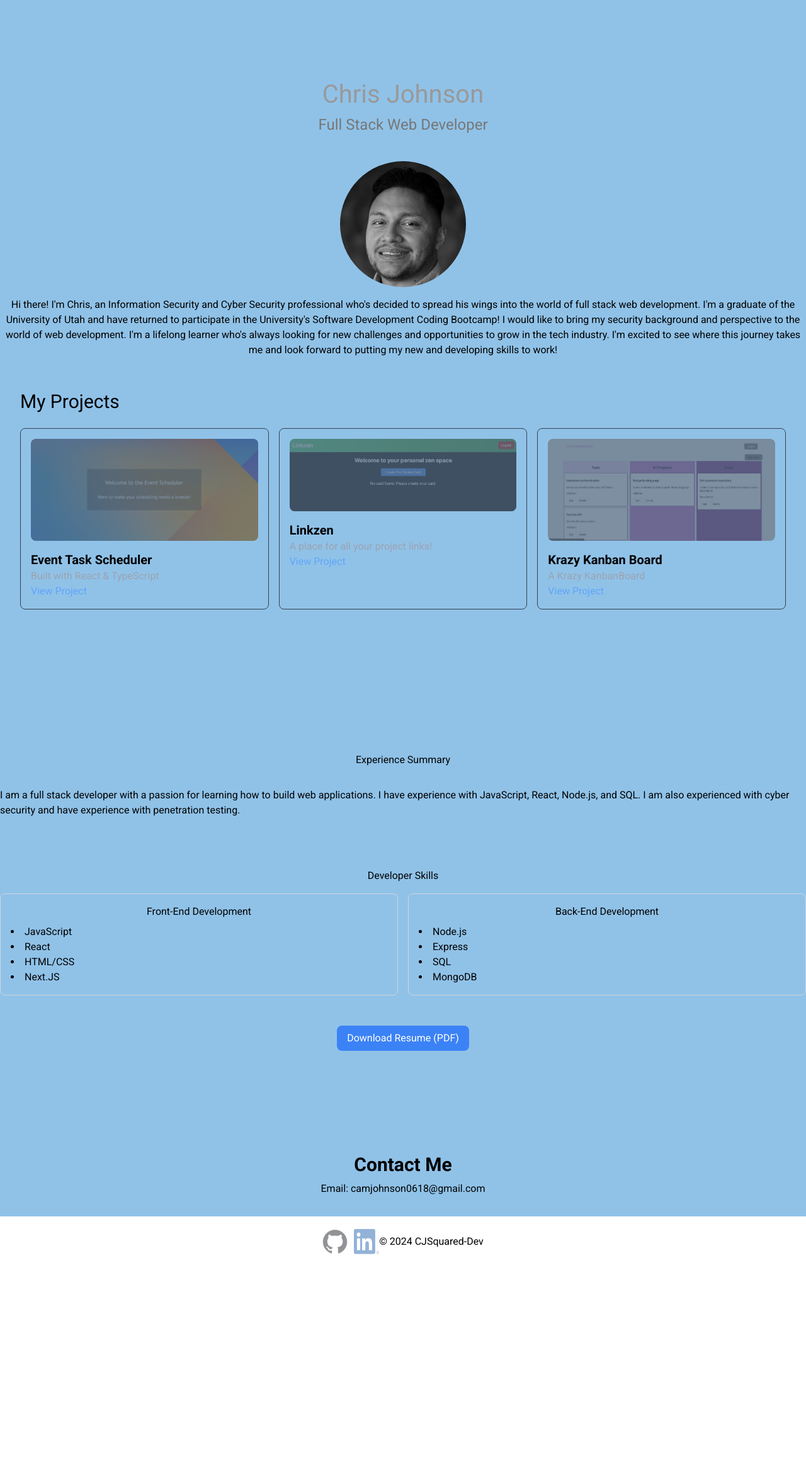
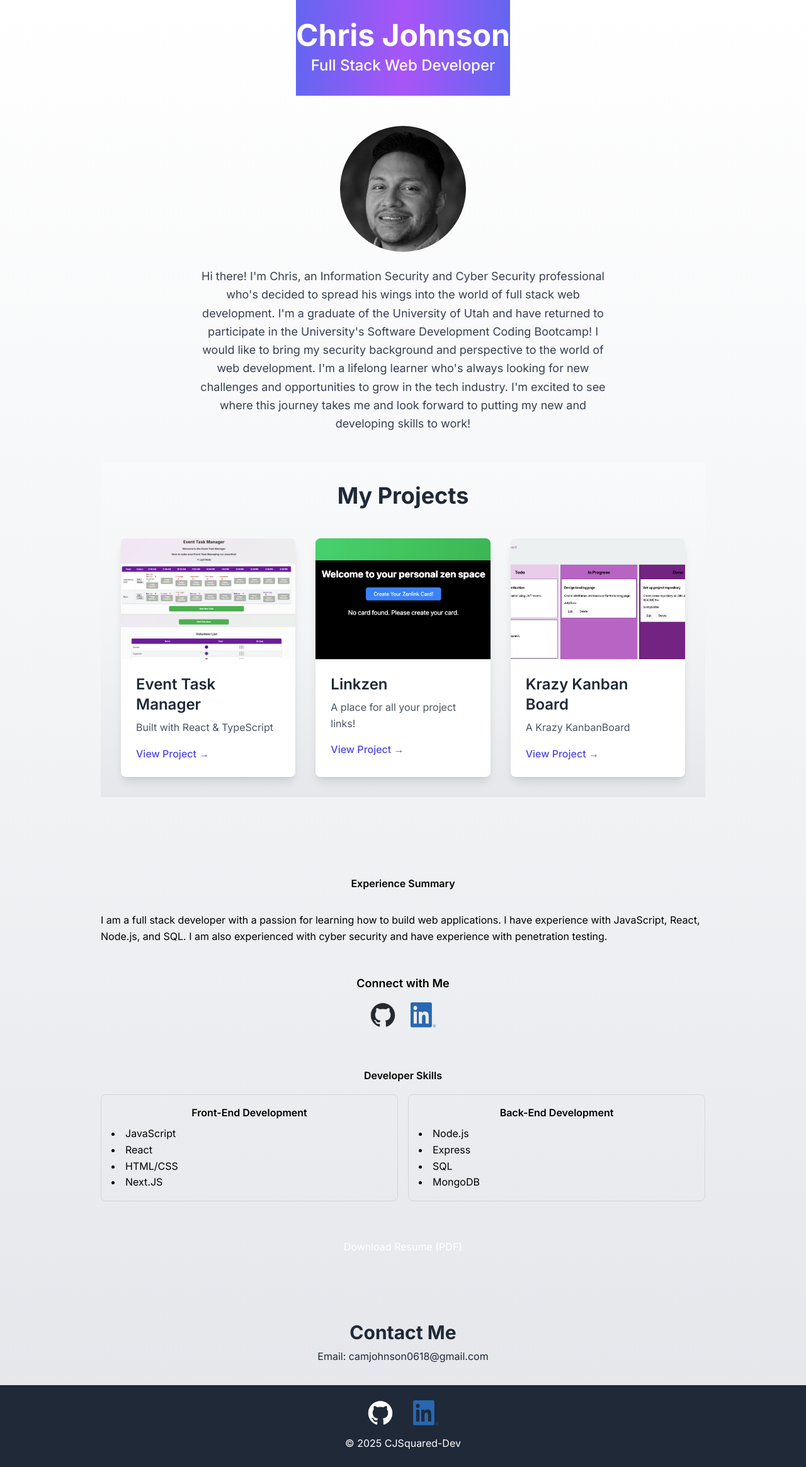
Before and after one commit to cjsquared-dev/next_portfolio, a Next.js app: page / in a window 1280 px wide. Shown: the whole page at 63% size. Before the commit the page ends 2012 px from the top, so only its background shows below. Built offline with nearby package versions, Linux system fonts and the light colour scheme.

Commit message:
updated projects and styling

```diff
--- a/app/page.tsx
+++ b/app/page.tsx
@@ -6,19 +6,20 @@ import Projects from "@/sections/Projects";
 import Resume from "@/sections/Resume";
 import Contact from "@/sections/Contact";
 
-
 export default function Home() {
   return (
     <>
       <Head>
         <title>My Portfolio</title>
       </Head>
-      <main className="flex flex-col items-center gradient-bg min-h-screen">
+      <main className="flex flex-col items-center bg-gradient-to-b from-white via-gray-100 to-gray-200 min-h-screen">
         <Header />
-        <About />
-        <Projects />
-        <Resume />
-        <Contact />
+        <section className="w-full max-w-5xl px-4 sm:px-6 lg:px-8">
+          <About />
+          <Projects />
+          <Resume />
+          <Contact />
+        </section>
       </main>
       <Footer />
     </>
--- a/app/sections/About.tsx
+++ b/app/sections/About.tsx
@@ -2,18 +2,16 @@ import Image from 'next/image';
 
 export default function About() {
   return (
-        <div className="container my-5 flex flex-col items-center">
-
-
+    <div className="container my-12 flex flex-col items-center text-center px-4">
       <Image
         src="/images/Headshot.jpeg"
         alt="Headshot"
-                    className='rounded-full mb-4 grayscale'
+        className="rounded-full mb-6 grayscale hover:grayscale-0 transition duration-300"
         width={200}
         height={200}
         style={{ objectFit: "cover" }}
       />
-                <p className="text-center">
+      <p className="text-lg leading-relaxed text-gray-700 max-w-2xl">
         Hi there! I&apos;m Chris, an Information Security and Cyber Security professional who&apos;s decided to spread his wings into the world of full stack web development.
         I&apos;m a graduate of the University of Utah and have returned to participate in the University&apos;s Software Development Coding Bootcamp!
         I would like to bring my security background and perspective to the world of web development.
@@ -22,4 +20,4 @@ export default function About() {
       </p>
     </div>
   );
-};
+}
--- a/app/sections/Projects.tsx
+++ b/app/sections/Projects.tsx
@@ -2,35 +2,43 @@ import Head from "next/head";
 import Image from "next/image";
 
 const projects = [
-  { title: 'Event Task Scheduler', description: 'Built with React & TypeScript', link: 'https://jacobbaqleh1.github.io/event-task-scheduler/', image: '/images/eventscheduler.png' },
+  { title: 'Event Task Manager', description: 'Built with React & TypeScript', link: 'https://task-manager-chi-pearl.vercel.app/', image: '/images/TaskManager.png' },
   { title: 'Linkzen', description: 'A place for all your project links!', link: 'https://linkzen.onrender.com/', image: '/images/linkzen.png' },
   { title: 'Krazy Kanban Board', description: 'A Krazy KanbanBoard', link: 'https://krazy-kanbanboard.onrender.com/', image: '/images/krazy.png' },
 ];
+
 export default function Projects() {
   return (
     <>
       <Head>
         <title>Projects | My Portfolio</title>
       </Head>
-      <main className="p-8">
-        <h1 className="text-3xl mb-6">My Projects</h1>
-        <div className="grid md:grid-cols-2 lg:grid-cols-3 gap-4">
+      <main className="p-8 bg-gradient-to-b from-gray-50 via-gray-100 to-gray-200">
+        <h1 className="text-4xl font-bold text-center mb-12 text-gray-800">My Projects</h1>
+        <div className="grid md:grid-cols-2 lg:grid-cols-3 gap-8">
           {projects.map((project, index) => (
-            <div key={index} className="p-4 border border-gray-700 rounded-lg">
-              <a href={project.link} target="_blank" rel="noopener noreferrer" className="block relative group">
+            <div
+              key={index}
+              className="relative group bg-white shadow-lg rounded-lg overflow-hidden transform transition duration-300 hover:scale-105"
+            >
+              <a href={project.link} target="_blank" rel="noopener noreferrer" className="block">
                 <Image
                   src={project.image}
                   alt={project.title}
                   width={400}
                   height={200}
-                  className="rounded-lg mb-4 opacity-50 group-hover:opacity-100 transition-opacity duration-300"
-                  style={{ objectFit: "cover" }}
+                  className="w-full h-48 object-cover"
                 />
-                <div className="absolute inset-0 bg-gray-700 opacity-50 rounded-lg group-hover:opacity-0 transition-opacity duration-300"></div>
+                <div className="p-6">
+                  <h2 className="text-2xl font-semibold text-gray-800 group-hover:text-primary-color transition-colors duration-300">
+                    {project.title}
+                  </h2>
+                  <p className="text-gray-600 mt-2">{project.description}</p>
+                  <span className="inline-block mt-4 text-primary-color font-medium group-hover:underline">
+                    View Project →
+                  </span>
+                </div>
               </a>
-              <h2 className="text-xl font-semibold">{project.title}</h2>
-              <p className="text-gray-400">{project.description}</p>
-              <a href={project.link} className="text-blue-400" target="_blank" rel="noopener noreferrer">View Project</a>
             </div>
           ))}
         </div>
--- a/app/sections/Resume.tsx
+++ b/app/sections/Resume.tsx
@@ -1,4 +1,7 @@
 import Head from "next/head";
+import Image from "next/image";
+import githubLogo from "public/images/githubLogo.png";
+import linkedinLogo from "public/images/linkedinLogo.png";
 
 export default function Resume() {
   return (
@@ -12,6 +15,38 @@ export default function Resume() {
           <p>
             I am a full stack developer with a passion for learning how to build web applications. I have experience with JavaScript, React, Node.js, and SQL. I am also experienced with cyber security and have experience with penetration testing.
           </p>
+        </section>
+        <section className="flex flex-col items-center mb-8">
+          <h3 className="text-lg font-semibold mb-4">Connect with Me</h3>
+          <div className="flex gap-6">
+            {/* GitHub Link */}
+            <a
+              href="https://github.com/cjsquared-dev"
+              target="_blank"
+              rel="noopener noreferrer"
+              className="group"
+            >
+              <Image
+                src={githubLogo}
+                alt="GitHub Logo"
+                className="w-10 h-10 transition-transform duration-300 group-hover:scale-125 group-hover:brightness-150"
+              />
+            </a>
+
+            {/* LinkedIn Link */}
+            <a
+              href="https://www.linkedin.com/in/christopherjohnson1006/"
+              target="_blank"
+              rel="noopener noreferrer"
+              className="group"
+            >
+              <Image
+                src={linkedinLogo}
+                alt="LinkedIn Logo"
+                className="w-10 h-10 transition-transform duration-300 group-hover:scale-125 group-hover:brightness-150"
+              />
+            </a>
+          </div>
         </section>
         <section className="mb-4 w-full py-8">
           <h2 className="text-center mb-4">Developer Skills</h2>
@@ -39,7 +74,7 @@ export default function Resume() {
         <a
           href="/assets/resume.pdf"
           download
-          className="bg-blue-500 text-white px-4 py-2 rounded-lg hover:bg-blue-700 transition duration-300"
+          className="bg-primary-color text-white px-6 py-3 rounded-lg hover:bg-secondary-color transition duration-300"
           target="_blank"
           rel="noopener noreferrer"
           aria-label="Download Resume"
--- a/app/ui/Footer.tsx
+++ b/app/ui/Footer.tsx
@@ -2,30 +2,40 @@ import Image from 'next/image';
 import githubLogo from "public/images/githubLogo.png";
 import linkedinLogo from "public/images/linkedinLogo.png";
 
-const footerStyle = {
-  display: 'flex',
-  justifyContent: 'center',
-  alignItems: 'center',
-  minHeight: '10vh',
-};
-
-const iconContainerStyle = {
-  display: 'flex',
-  gap: '10px', // Add some space between the icons
-};
-
 export default function Footer() {
   return (
-      <footer className="p-4 text-center" style={footerStyle}>
-                <div style={iconContainerStyle}>
-        <a href="https://github.com/cjsquared-dev" target="_blank" rel="noopener noreferrer">
-                    <Image src={githubLogo} alt="Github Logo" className="footer-icon" />
+    <footer className="p-6 bg-gray-800 text-white text-center">
+      <div className="flex justify-center gap-8 mb-4">
+        {/* GitHub Link */}
+        <a
+          href="https://github.com/cjsquared-dev"
+          target="_blank"
+          rel="noopener noreferrer"
+          className="group"
+        >
+          <Image
+            src={githubLogo}
+            alt="GitHub Logo"
+            className="w-10 h-10 transition-transform duration-300 group-hover:scale-125 group-hover:brightness-150"
+            style={{ filter: 'brightness(13.0)' }}
+          />
         </a>
-                <a href="https://www.linkedin.com/in/christopherjohnson1006/" target="_blank" rel="noopener noreferrer">
-                    <Image src={linkedinLogo} alt="LinkedIn Logo" className="footer-icon" />
+
+        {/* LinkedIn Link */}
+        <a
+          href="https://www.linkedin.com/in/christopherjohnson1006/"
+          target="_blank"
+          rel="noopener noreferrer"
+          className="group"
+        >
+          <Image
+            src={linkedinLogo}
+            alt="LinkedIn Logo"
+            className="w-10 h-10 transition-transform duration-300 group-hover:scale-125 group-hover:brightness-150"
+          />
         </a>
       </div>
-                    <p>© 2024 CJSquared-Dev</p>
+      <p>© 2025 CJSquared-Dev</p>
     </footer>
   );
 }
--- a/app/ui/Header.tsx
+++ b/app/ui/Header.tsx
@@ -2,30 +2,11 @@ import React from 'react';
 
 const Header: React.FC = () => {
   return (
-    <header style={headerStyle}>
-      <h1 style={nameStyle}>Chris Johnson</h1>
-      <h2 style={positionStyle}>Full Stack Web Developer</h2>
+    <header className="text-center py-8 bg-gradient-to-r from-indigo-500 via-purple-500 to-indigo-500 text-white">
+      <h1 className="text-5xl font-bold mb-2">Chris Johnson</h1>
+      <h2 className="text-2xl font-medium">Full Stack Web Developer</h2>
     </header>
   );
 };
 
-const headerStyle: React.CSSProperties = {
-  textAlign: 'center',
-  padding: '20px',
-  marginTop: '100px',
-
-};
-
-const nameStyle: React.CSSProperties = {
-  margin: '0',
-  fontSize: '2.5em',
-  color: '#999',
-};
-
-const positionStyle: React.CSSProperties = {
-  margin: '0',
-  fontSize: '1.5em',
-  color: '#777',
-};
-
 export default Header;
--- a/app/ui/globals.css
+++ b/app/ui/globals.css
@@ -1,60 +1,49 @@
-@import url('https://fonts.googleapis.com/css2?family=Roboto:wght@400;700&display=swap');
+@import url('https://fonts.googleapis.com/css2?family=Inter:wght@400;500;600;700&display=swap');
 
 @tailwind base;
 @tailwind components;
 @tailwind utilities;
 
 :root {
-  --background: #ffffff;
-  --foreground: #171717;
-}
-
-@media (prefers-color-scheme: dark) {
-  :root {
-    --background: #0a0a0a;
-    --foreground: #ededed;
-  }
+  --primary-color: #4f46e5; /* Indigo */
+  --secondary-color: #9333ea; /* Purple */
+  --background-color: #f9fafb; /* Light Gray */
+  --text-color: #1f2937; /* Dark Gray */
 }
 
 body {
-
-  font-family: 'Roboto', Arial, Helvetica, sans-serif;
-
+  font-family: 'Inter', sans-serif;
+  background-color: var(--background-color);
+  color: var(--text-color);
+  line-height: 1.6;
 }
 
-.footer-icon {
-  width: 40px;
-  height: 40px;
-  opacity: 0.5; /* Initial opacity */
-  transition: opacity 0.3s ease; /* Smooth transition */
-
+a {
+  color: var(--primary-color);
+  text-decoration: none;
+  transition: color 0.3s ease;
 }
 
-.footer-icon:hover {
-  opacity: 2; /* Full opacity on hover */
+a:hover {
+  color: var(--secondary-color);
 }
 
-.footer {
-  border-top: 1px solid #dee2e6; /* Border for separation */
+h1, h2, h3, h4, h5, h6 {
+  font-weight: 600;
+  margin: 0;
 }
 
-.footer p {
-  margin: 0; /* Remove default margin */
-  padding: 10px; /* Add padding */
-  color: var(--foreground); /* Set text color */
-}
-@keyframes gradientBackground {
-  0% {
-    background-color: #90c2e8;
-  }
-  50% {
-    background-color: #90c2e8;
-  }
-  100% {
-    background-color: #90c2e8;
-  }
+button {
+  font-family: inherit;
+  background-color: var(--primary-color);
+  color: white;
+  border: none;
+  padding: 0.5rem 1rem;
+  border-radius: 0.375rem;
+  cursor: pointer;
+  transition: background-color 0.3s ease;
 }
 
-.gradient-bg {
-  animation: gradientBackground 10s ease infinite;
+button:hover {
+  background-color: var(--secondary-color);
 }
```
Also changed, not shown: public/images/TaskManager.png (added), public/images/eventscheduler.png (deleted). Lines whose indentation alone changed are shown as unchanged.
